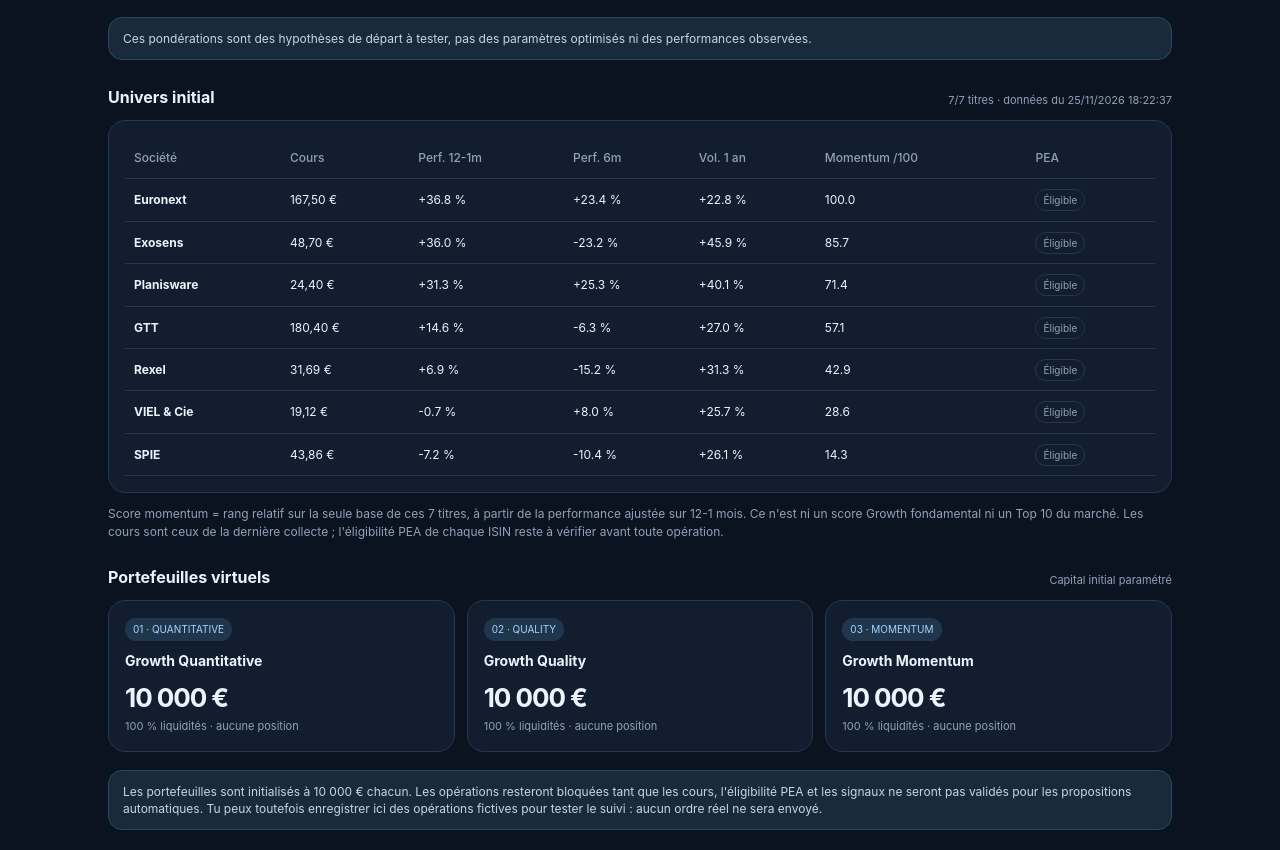
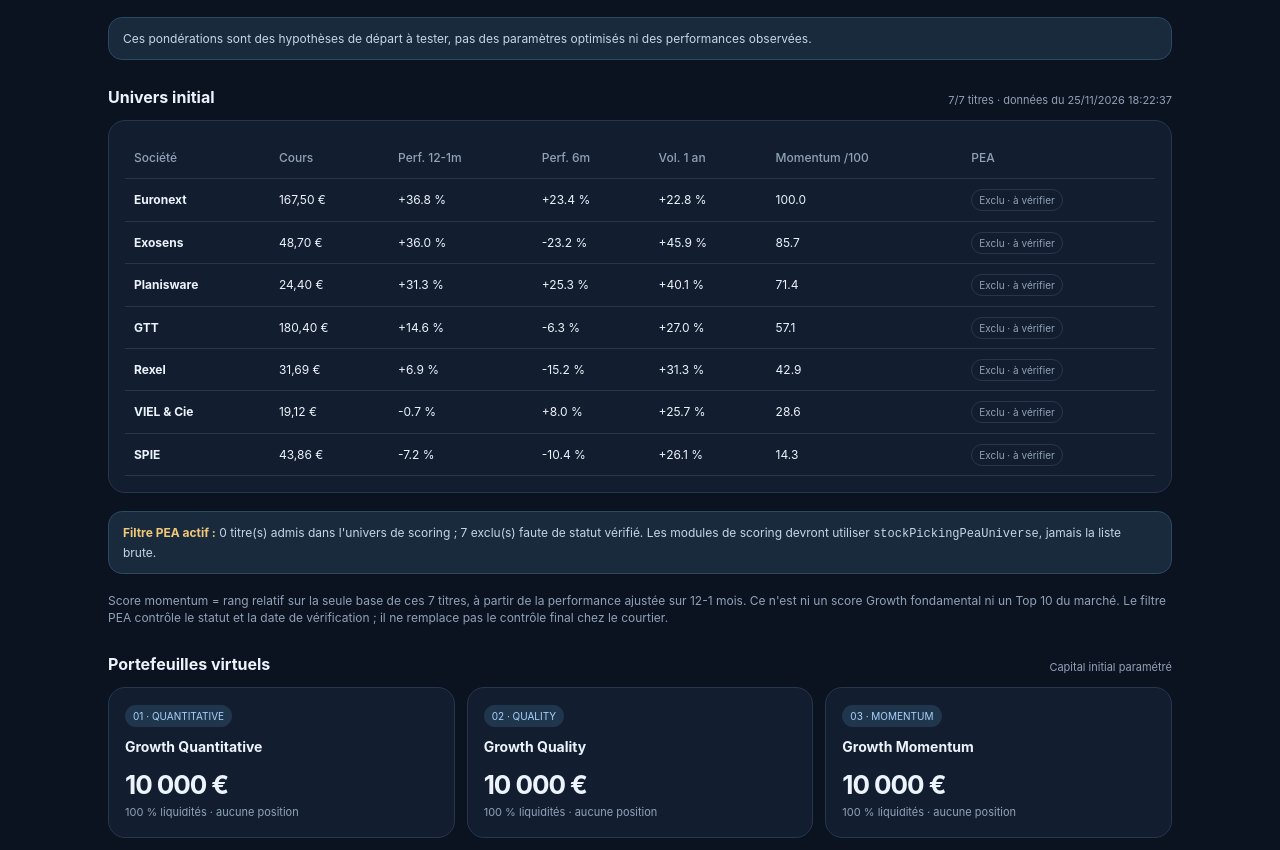
Before and after one commit to flegoff-ai-finance/Stock-Picking-App, a plain HTML site: page index.html in a window 1280 px wide. Shown: the part 1418-2268 px from the top of the page. Drawn offline with Linux system fonts and the light colour scheme.

Commit message:
Add fail-closed PEA eligibility gate to investment universe

```diff
--- a/index.html
+++ b/index.html
@@ -11,7 +11,7 @@
 <body><main class="shell">
 <header class="top"><div class="brand"><div class="logo">S</div><div><h1>Stock Picking <span style="color:var(--green)">PEA</span></h1><p>Quant research · portefeuille virtuel</p></div></div><div class="status">● Prototype actif</div></header>
 <div class="intro"><div class="eyebrow">Investment cockpit</div><h2>Décider mieux.<br>Mesurer chaque décision.</h2><p>Trois stratégies Growth quantitatives, trois portefeuilles virtuels et un suivi transparent des signaux.</p></div>
-<div class="notice"><strong>Mode prototype — premières données réelles connectées.</strong> Les cours et indicateurs techniques de 7 titres proviennent de la collecte Yahoo Finance du 25/11/2026. Les scores fondamentaux Growth, l'éligibilité PEA et les signaux d'achat/vente restent en cours de validation : aucun ordre automatique ni conseil d'achat n'est activé.</div>
+<div class="notice"><strong>Mode prototype — filtre PEA actif.</strong> Les titres ne peuvent entrer dans l'univers exploitable par le moteur que si leur statut PEA est explicitement "eligible" et accompagné d'une date de vérification. Tout statut absent, inconnu ou non vérifié est exclu par défaut. Les scores Growth et les signaux d'achat/vente restent à construire.</div>
 <nav class="nav" aria-label="Navigation">
 <a href="#dashboard">Vue d'ensemble</a><a href="#strategies">Stratégies</a><a href="#universe">Univers</a><a href="#portfolios">Portefeuilles</a><a href="#settings">Paramètres</a>
 </nav>
@@ -34,7 +34,7 @@
 <div class="list-row"><div><b>03 · Simuler les opérations</b><div class="company">Validation manuelle, frais et journal des décisions</div></div><span class="pill">À venir</span></div>
 </div></section>
 <section id="strategies"><div class="section-head"><h3>Comparatif des stratégies</h3><span>Pondérations initiales du cahier des charges</span></div><div class="card table-wrap"><table class="table"><thead><tr><th>Facteur</th><th>Growth Quant.</th><th>Growth Quality</th><th>Growth Momentum</th></tr></thead><tbody><tr><td>Croissance</td><td>30 %</td><td>25 %</td><td>25 %</td></tr><tr><td>Qualité / rentabilité</td><td>15 %</td><td>25 %</td><td>10 %</td></tr><tr><td>Cash-flow / bilan</td><td>10 %</td><td>20 %</td><td>5 %</td></tr><tr><td>Momentum prix</td><td>20 %</td><td>10 %</td><td>30 %</td></tr><tr><td>Révisions bénéfices</td><td>15 %</td><td>10 %</td><td>20 %</td></tr><tr><td>Valorisation</td><td>10 %</td><td>10 %</td><td>10 %</td></tr></tbody></table></div><div class="notice">Ces pondérations sont des hypothèses de départ à tester, pas des paramètres optimisés ni des performances observées.</div></section>
-<section id="universe"><div class="section-head"><h3>Univers initial</h3><span id="marketDataDate">Chargement des dernières données…</span></div><div class="card table-wrap"><table class="table"><thead><tr><th>Société</th><th>Cours</th><th>Perf. 12-1m</th><th>Perf. 6m</th><th>Vol. 1 an</th><th>Momentum /100</th><th>PEA</th></tr></thead><tbody id="marketDataBody"><tr><td colspan="7">Chargement des données…</td></tr></tbody></table></div><p class="small muted">Score momentum = rang relatif sur la seule base de ces 7 titres, à partir de la performance ajustée sur 12-1 mois. Ce n'est ni un score Growth fondamental ni un Top 10 du marché. Les cours sont ceux de la dernière collecte ; l'éligibilité PEA de chaque ISIN reste à vérifier avant toute opération.</p></section>
+<section id="universe"><div class="section-head"><h3>Univers initial</h3><span id="marketDataDate">Chargement des dernières données…</span></div><div class="card table-wrap"><table class="table"><thead><tr><th>Société</th><th>Cours</th><th>Perf. 12-1m</th><th>Perf. 6m</th><th>Vol. 1 an</th><th>Momentum /100</th><th>PEA</th></tr></thead><tbody id="marketDataBody"><tr><td colspan="7">Chargement des données…</td></tr></tbody></table></div><div class="notice" id="peaGateSummary">Filtre PEA : initialisation...</div><p class="small muted">Score momentum = rang relatif sur la seule base de ces 7 titres, à partir de la performance ajustée sur 12-1 mois. Ce n'est ni un score Growth fondamental ni un Top 10 du marché. Le filtre PEA contrôle le statut et la date de vérification ; il ne remplace pas le contrôle final chez le courtier.</p></section>
 <section id="portfolios"><div class="section-head"><h3>Portefeuilles virtuels</h3><span>Capital initial paramétré</span></div><div class="grid"><div class="card"><span class="tag">01 · QUANTITATIVE</span><h3>Growth Quantitative</h3><div class="metric">10 000 €</div><div class="metric-sub">100 % liquidités · aucune position</div></div><div class="card"><span class="tag">02 · QUALITY</span><h3>Growth Quality</h3><div class="metric">10 000 €</div><div class="metric-sub">100 % liquidités · aucune position</div></div><div class="card"><span class="tag">03 · MOMENTUM</span><h3>Growth Momentum</h3><div class="metric">10 000 €</div><div class="metric-sub">100 % liquidités · aucune position</div></div></div><div class="notice">Les portefeuilles sont initialisés à 10 000 € chacun. Les opérations resteront bloquées tant que les cours, l'éligibilité PEA et les signaux ne seront pas validés pour les propositions automatiques. Tu peux toutefois enregistrer ici des opérations fictives pour tester le suivi : aucun ordre réel ne sera envoyé.</div>
 <div class="section-head"><h3>Journal des opérations virtuelles</h3><span>Stocké localement sur cet appareil</span></div>
 <div class="card">
@@ -120,7 +120,15 @@ async function loadTechnicalData(){
   const data=await response.json();
   const pct=v=>v===null||v===undefined?'—':(v>0?'+':'')+Number(v).toFixed(1)+' %';
   const euro=v=>new Intl.NumberFormat('fr-FR',{style:'currency',currency:'EUR'}).format(v);
-  body.innerHTML=data.instruments.map(x=>'<tr><td>'+safe(x.name)+'</td><td>'+euro(x.last_close)+'</td><td>'+pct(x.return_12_1m_pct)+'</td><td>'+pct(x.return_6m_pct)+'</td><td>'+pct(x.volatility_1y_pct)+'</td><td>'+(x.momentum_score===null?'—':Number(x.momentum_score).toFixed(1))+'</td><td><span class="pill">'+(x.pea_status==='eligible'?'Éligible':'À vérifier')+'</span></td></tr>').join('');
+  const isPeaEligible=x=>x.pea_status==='eligible'&&/^([A-Z]{2}[A-Z0-9]{10})$/.test(String(x.isin||''))&&/^\\d{4}-\\d{2}-\\d{2}$/.test(String(x.pea_checked_at||''))&&x.pea_checked_at>= '2026-11-26';
+  const eligibleInstruments=data.instruments.filter(isPeaEligible);
+  const excludedInstruments=data.instruments.filter(x=>!isPeaEligible(x));
+  // Single source of truth for future scoring and proposal modules: only this list may be scored.
+  window.stockPickingPeaUniverse=eligibleInstruments;
+  window.stockPickingPeaExcluded=excludedInstruments;
+  body.innerHTML=data.instruments.map(x=>'<tr><td>'+safe(x.name)+'</td><td>'+euro(x.last_close)+'</td><td>'+pct(x.return_12_1m_pct)+'</td><td>'+pct(x.return_6m_pct)+'</td><td>'+pct(x.volatility_1y_pct)+'</td><td>'+(x.momentum_score===null?'—':Number(x.momentum_score).toFixed(1))+'</td><td><span class="pill">'+(isPeaEligible(x)?'Éligible':'Exclu · à vérifier')+'</span></td></tr>').join('');
+  const gate=document.getElementById('peaGateSummary');
+  if(gate)gate.innerHTML='<strong>Filtre PEA actif :</strong> '+eligibleInstruments.length+' titre(s) admis dans l\'univers de scoring ; '+excludedInstruments.length+' exclu(s) faute de statut vérifié. Les modules de scoring devront utiliser <code>stockPickingPeaUniverse</code>, jamais la liste brute.';
   stamp.textContent=data.data_ok_count+'/'+data.universe_count+' titres · données du '+new Date(data.generated_at_utc).toLocaleString('fr-FR');
  }catch(err){
   body.innerHTML='<tr><td colspan="7">Données non disponibles. Vérifie la connexion internet.</td></tr>';
```
